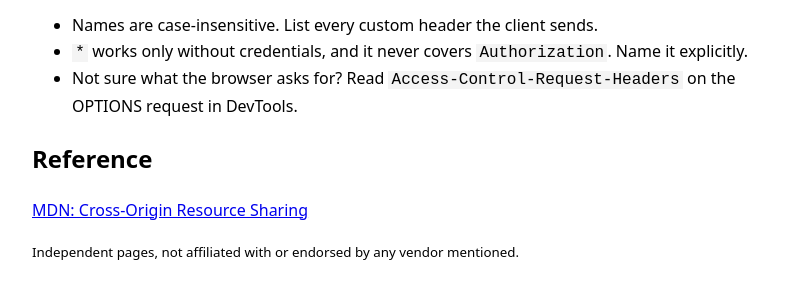
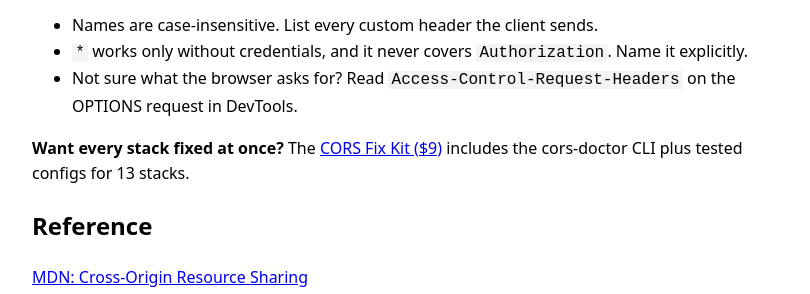
Before and after one commit to 5012763083a-oss/webhook-fixes, a plain HTML site: page cors/header-not-allowed-by-access-control-allow-headers/index.html in a window 1280 px wide. Shown: the part 443-737 px from the top of the page, without its empty margins (228-1038 px from the left). Drawn offline with Linux system fonts and the light colour scheme.

Commit message:
Add CORS Fix Kit link to /cors/ pages

```diff
--- a/cors/header-not-allowed-by-access-control-allow-headers/index.html
+++ b/cors/header-not-allowed-by-access-control-allow-headers/index.html
@@ -5,5 +5,5 @@
 <p>Your request sends a header (often <code>authorization</code>, <code>content-type: application/json</code> or <code>x-api-key</code>) that the preflight's <code>Access-Control-Allow-Headers</code> doesn't list.</p>
 <h2>Fix</h2><pre>Access-Control-Allow-Headers: Content-Type, Authorization, X-Api-Key</pre>
 <ul><li>Names are case-insensitive. List every custom header the client sends.</li><li><code>*</code> works only without credentials, and it never covers <code>Authorization</code>. Name it explicitly.</li><li>Not sure what the browser asks for? Read <code>Access-Control-Request-Headers</code> on the OPTIONS request in DevTools.</li></ul>
-<h2>Reference</h2><p><a href="https://developer.mozilla.org/en-US/docs/Web/HTTP/Guides/CORS">MDN: Cross-Origin Resource Sharing</a></p><p><small>Independent pages, not affiliated with or endorsed by any vendor mentioned.</small></p>
+<p><strong>Want every stack fixed at once?</strong> The <a href="https://6907000850732.gumroad.com/l/vhkbla?ref=pages">CORS Fix Kit ($9)</a> includes the cors-doctor CLI plus tested configs for 13 stacks.</p><h2>Reference</h2><p><a href="https://developer.mozilla.org/en-US/docs/Web/HTTP/Guides/CORS">MDN: Cross-Origin Resource Sharing</a></p><p><small>Independent pages, not affiliated with or endorsed by any vendor mentioned.</small></p>
 <nav class="related" style="margin:2rem 0 1rem"><h2 style="font-size:1.1rem">Related</h2><ul><li><a href="/webhook-fixes/cors/">All CORS error fixes</a></li></ul></nav><footer style="margin-top:3rem;font-size:14px;color:#555">Free pages by webhookfixes · <a href="https://github.com/5012763083a-oss/webhook-fixes">Source on GitHub</a></footer></body></html>
```
Also changed, not shown: cors/method-not-allowed-by-access-control-allow-methods/index.html (+1 -1 lines), cors/no-access-control-allow-origin/index.html (+1 -1 lines), cors/preflight-does-not-pass-access-control-check/index.html (+1 -1 lines), cors/redirect-not-allowed-for-preflight/index.html (+1 -1 lines), cors/wildcard-with-credentials/index.html (+1 -1 lines).
